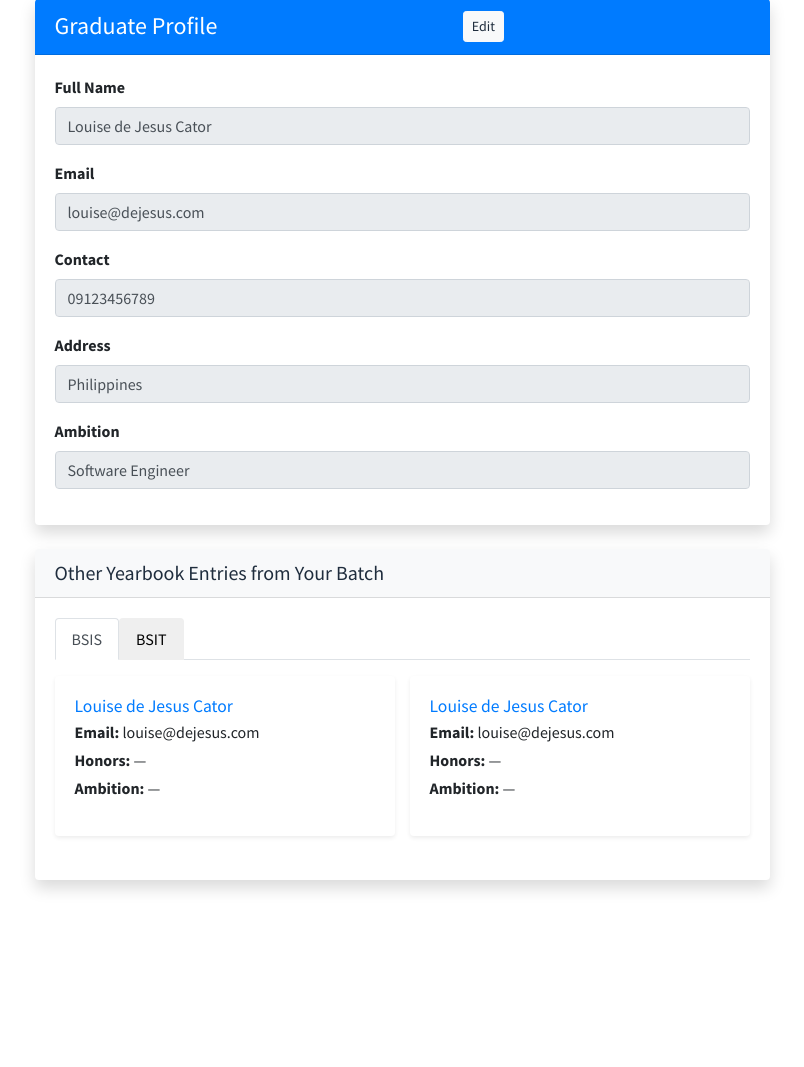
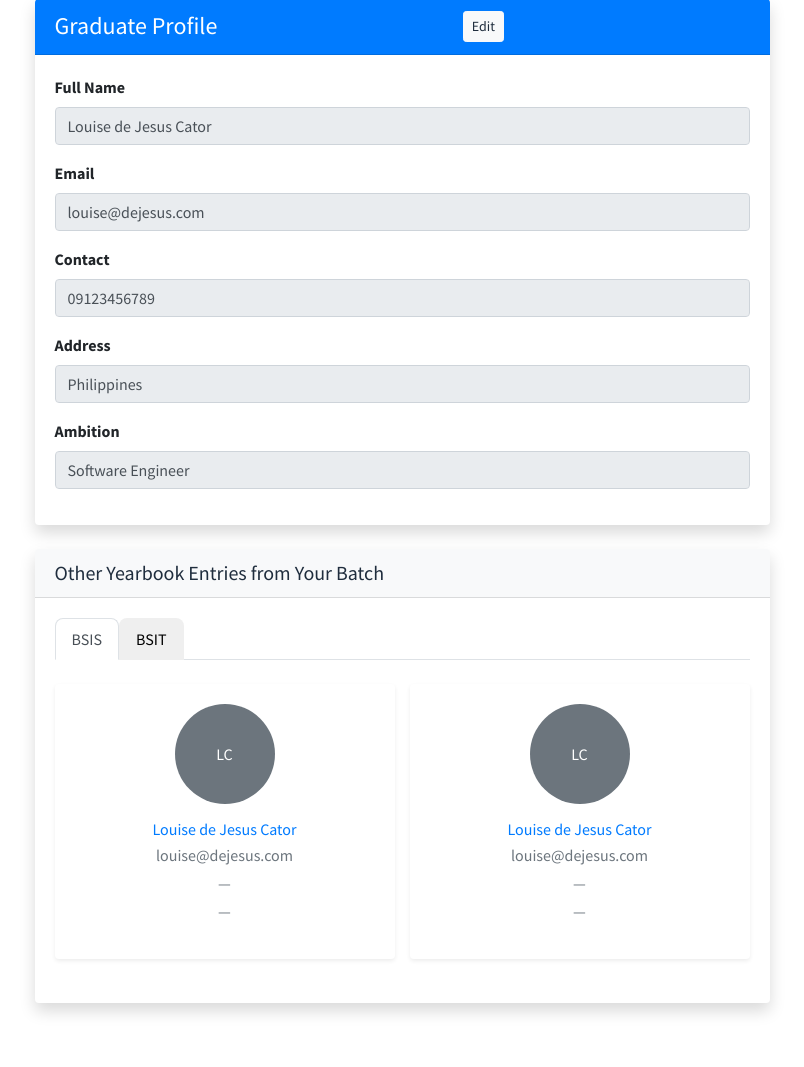
Before and after one commit to xxiimcha/eyearbook, a Django app: page /profile/1/ in a window 1280 px wide. Shown: the part 105-1172 px from the top of the page, without its empty margins (238-1042 px from the left). Before the commit the page ends 996 px from the top, so only its background shows below. Run offline with Django 5.2, Linux system fonts and the light colour scheme; data comes from the database, SQL or seed files in the repository; both versions use the stored data as it was after the commit; some libraries are stand-ins or nearby versions.

Commit message:
Profile Update implemented in Yearbook Page

```diff
--- a/main/templates/main/profile_page.html
+++ b/main/templates/main/profile_page.html
@@ -5,7 +5,7 @@
 <div class="container my-5">
     <div class="row justify-content-center">
         <div class="col-md-10 col-lg-8">
-            <!-- Profile Card -->
+            <!-- Graduate Profile Card -->
             <div class="card shadow mb-4">
                 <div class="card-header bg-primary text-white d-flex justify-content-between align-items-center">
                     <h4 class="mb-0">Graduate Profile</h4>
@@ -13,11 +13,10 @@
                 </div>
                 <div class="card-body">
                     {% if photo_url %}
-                        <div class="text-center mb-3">
-                            <img src="{{ photo_url }}" class="rounded-circle border" width="120" height="120" alt="Graduate Photo">
+                        <div class="text-center mb-4">
+                            <img src="{{ photo_url }}" class="rounded-circle border border-3" width="130" height="130" alt="Graduate Photo">
                         </div>
                     {% endif %}
-
                     <form method="post" action="{% url 'update_profile' %}">
                         {% csrf_token %}
                         <div class="mb-3">
@@ -45,7 +44,7 @@
                 </div>
             </div>
 
-            <!-- Batchmates Tabs -->
+            <!-- Batchmates Section -->
             {% if batchmates %}
             <div class="card shadow">
                 <div class="card-header bg-light">
@@ -53,14 +52,14 @@
                 </div>
                 <div class="card-body">
                     <!-- Tabs -->
-                    <ul class="nav nav-tabs mb-3" id="courseTabs" role="tablist">
+                    <ul class="nav nav-tabs mb-4" id="courseTabs" role="tablist">
                         {% regroup batchmates by course as course_groups %}
                         {% for group in course_groups %}
-                            <li class="nav-item" role="presentation">
-                                <button class="nav-link {% if forloop.first %}active{% endif %}" id="tab-{{ forloop.counter }}" data-bs-toggle="tab" data-bs-target="#pane-{{ forloop.counter }}" type="button" role="tab">
-                                    {{ group.grouper }}
-                                </button>
-                            </li>
+                        <li class="nav-item" role="presentation">
+                            <button class="nav-link {% if forloop.first %}active{% endif %}" id="tab-{{ forloop.counter }}" data-bs-toggle="tab" data-bs-target="#pane-{{ forloop.counter }}" type="button" role="tab">
+                                {{ group.grouper }}
+                            </button>
+                        </li>
                         {% endfor %}
                     </ul>
 
@@ -70,12 +69,19 @@
                             <div class="row">
                                 {% for mate in group.list %}
                                 <div class="col-md-6 mb-4">
-                                    <div class="card h-100 border-0 shadow-sm">
-                                        <div class="card-body">
-                                            <h6 class="card-title text-primary">{{ mate.first_name }} {{ mate.middle_name }} {{ mate.last_name }}</h6><br>
-                                            <p class="mb-1"><strong>Email:</strong> {{ mate.email }}</p>
-                                            <p class="mb-1"><strong>Honors:</strong> {{ mate.yearbook.honors|default:"—" }}</p>
-                                            <p class="mb-0"><strong>Ambition:</strong> {{ mate.ambition|default:"—" }}</p>
+                                    <div class="card border-0 shadow-sm h-100">
+                                        <div class="card-body text-center">
+                                            {% if mate.photo %}
+                                                <img src="{{ mate.photo.url }}" class="rounded-circle border mb-3" width="100" height="100" alt="Photo of {{ mate.first_name }}">
+                                            {% else %}
+                                                <div class="rounded-circle bg-secondary text-white d-inline-flex align-items-center justify-content-center mb-3" style="width: 100px; height: 100px;">
+                                                    <span class="fw-bold fs-4">{{ mate.first_name.0 }}{{ mate.last_name.0 }}</span>
+                                                </div>
+                                            {% endif %}
+                                            <h6 class="fw-bold text-primary mb-1">{{ mate.first_name }}{% if mate.middle_name %} {{ mate.middle_name }}{% endif %} {{ mate.last_name }}</h6>
+                                            <p class="mb-1"><span class="text-muted">{{ mate.email }}</span></p>
+                                            <p class="mb-1"><span class="text-muted">{{ mate.yearbook.honors|default:"—" }}</span></p>
+                                            <p class="mb-0"><span class="text-muted">{{ mate.ambition|default:"—" }}</span></p>
                                         </div>
                                     </div>
                                 </div>
@@ -87,12 +93,30 @@
                 </div>
             </div>
             {% else %}
-            <hr class="my-4">
-            <p class="text-center text-muted">No other graduates in your batch have submitted their yearbook information yet.</p>
+            <p class="text-center text-muted mt-4">No other graduates in your batch have submitted their yearbook information yet.</p>
             {% endif %}
         </div>
     </div>
 </div>
+
+<style>
+    .nav-tabs .nav-link {
+        font-weight: 500;
+        border-radius: .5rem .5rem 0 0;
+    }
+
+    .tab-content .card {
+        transition: transform 0.2s ease;
+    }
+
+    .tab-content .card:hover {
+        transform: scale(1.01);
+    }
+
+    .rounded-circle {
+        object-fit: cover;
+    }
+</style>
 
 <script>
     document.getElementById('editButton').addEventListener('click', function () {
--- a/main/views.py
+++ b/main/views.py
@@ -72,7 +72,12 @@ def profile_view(request, account_id):
     return render(request, "main/profile_page.html", context)
 
 def update_profile(request):
-    graduate = Graduate.objects.get(user=request.user)
+    graduate_id = request.session.get('graduate_id')
+
+    if not graduate_id:
+        return redirect('student_login')  # or any error page
+
+    graduate = get_object_or_404(Graduate, id=graduate_id)
 
     if request.method == 'POST':
         graduate.email = request.POST.get('email')
@@ -81,9 +86,10 @@ def update_profile(request):
         graduate.ambition = request.POST.get('ambition')
         graduate.save()
         messages.success(request, 'Profile updated successfully.')
-        return redirect('graduate_profile')
 
-    return render(request, 'main/profile_page.html', {'graduate': graduate})
+        return redirect('profile_page', account_id=graduate.account.id)
+
+    return redirect('profile_page', account_id=graduate.account.id)
 
 def get_encrypted_challenge(request):
     email = request.GET.get('email')
```
Also changed, not shown: db.sqlite3.
